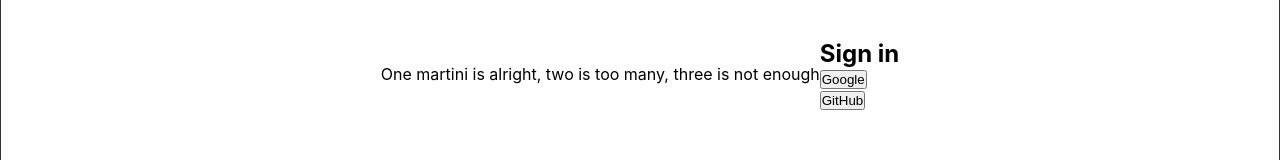
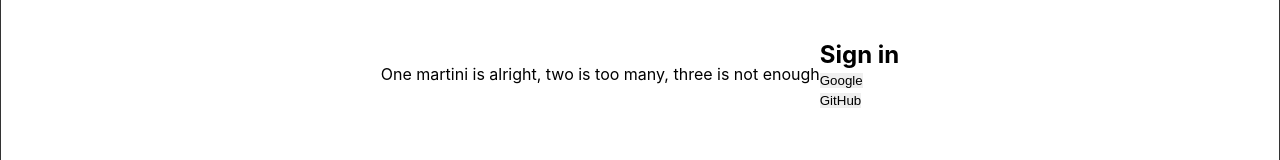
Before and after one commit to jo-soyoung/cocktail-app, a React (Create React App) app: page / in a window 1280 px wide. Shown: the part 366-526 px from the top of the page. Built offline with nearby package versions, Linux system fonts and the light colour scheme.

Commit message:
task: Modify reset css

```diff
--- a/src/app.module.css
+++ b/src/app.module.css
@@ -20,3 +20,8 @@ a {
   color: inherit;
   text-decoration: none;
 }
+
+button {
+  border: none;
+  box-shadow: none;
+}
```
